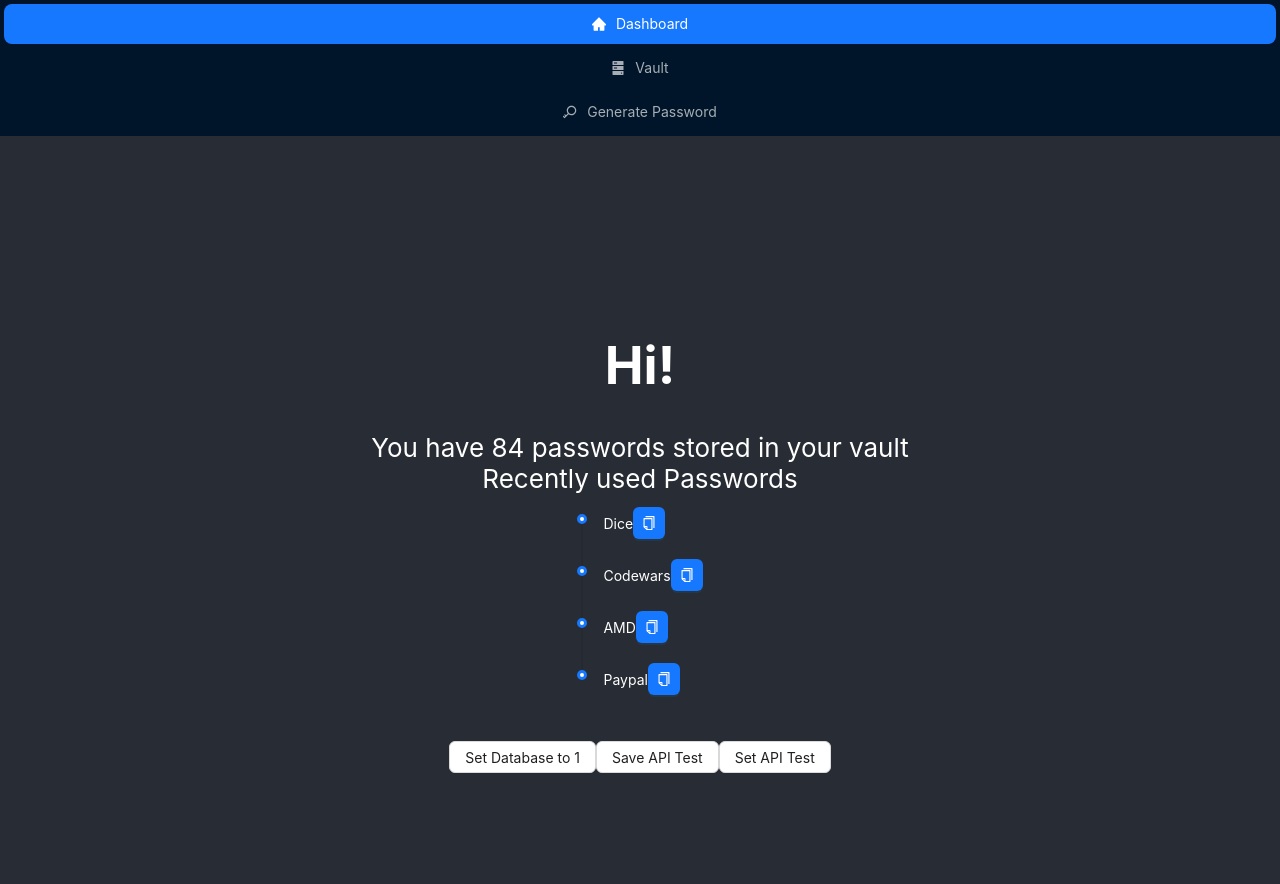
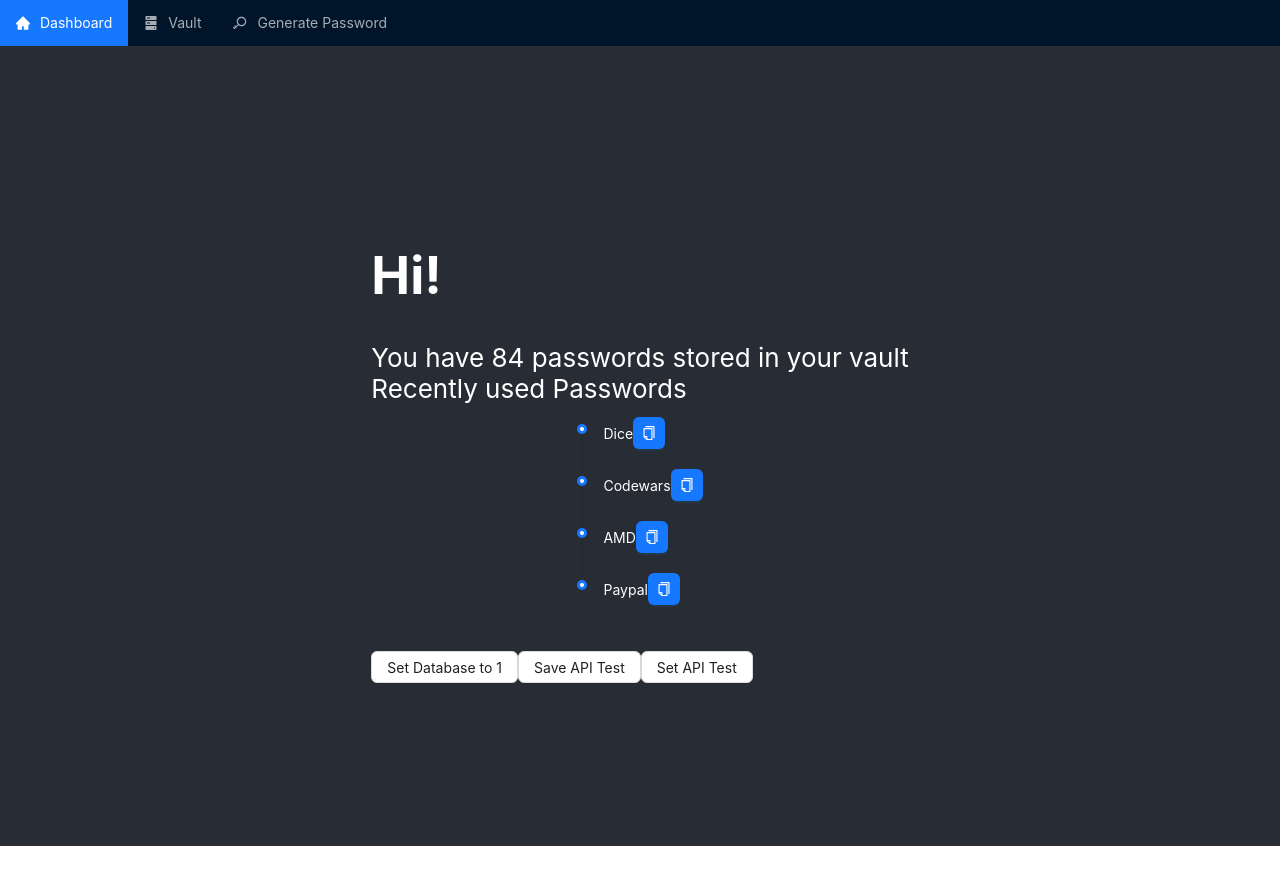
Before and after one commit to jalowe13/passnow, a React (Create React App) app: page / in a window 1280 px wide. Shown: the top 884 px of the page. After the commit the page ends 846 px from the top, so only its background shows below. Built offline with nearby package versions, Linux system fonts and the light colour scheme.

Commit message:
Component Refactor

```diff
--- /dev/null
+++ b/src/Api.ts
@@ -0,0 +1,37 @@
+// Client Side API Calls
+
+const url: string = "http://127.0.0.1:8080";
+const api_version: string = "/api/v1/";
+const end: string = url + api_version;
+
+export const ENDPOINTS = {
+    HEALTH: `${end}health`,
+    GENERATE_PASSWORD: `${end}password/generate`,
+    SAVE: `${end}save`,
+    BUTTON_CLICKED: `${end}button-clicked`,
+}
+
+export const API = {
+    async fetch(endpoint: string, options= {}){
+        if (endpoint === null || endpoint === "") {
+            throw new Error("Endpoint is null or empty for fetchAPI");
+          }
+        console.log("FETCHING ENDPOINT:", endpoint, "WITH OPTIONS:", options);
+        const optionsPath = Object.values(options).reduce((path, value) => `${path}/${value}`, "");
+        const fullEndpoint = `${endpoint}${optionsPath}`; // Append options path to endpoint\
+        console.log("FETCHING FULL:", `${fullEndpoint}`);
+          try {
+            const response = await fetch(`${fullEndpoint}`);
+            if (!response.ok) {
+              throw new Error(`HTTP error! status: ${response.status}`);
+            }
+            const data = await response.json();
+            return data;
+          } catch (error) {
+            console.error(`An error occurred while FETCHING check ${endpoint}`, error);
+            throw new Error("Network error occurred while fetching data");
+          }
+    }
+}
+
+export default API;
--- a/src/App.tsx
+++ b/src/App.tsx
@@ -1,124 +1,45 @@
 import "./App.css";
-import { HomeFilled, HddFilled, KeyOutlined } from "@ant-design/icons";
-
-import { Menu, MenuProps } from "antd";
-import React, { useState } from "react";
-import Dashboard from "./Dashboard.tsx";
-import Vault from "./Vault.tsx";
-import GeneratePassword from "./GeneratePassword.tsx";
+import React, { createContext, useContext, useState } from "react";
+import MenuHeader from "./components/MenuHeader.tsx";
+import ContentView from "./components/ContentView.tsx";
 // Jacob Lowe
 
-// Viewing Screens
-enum View {
+export enum View {
   Dashboard,
   Vault,
   GeneratePassword,
 }
 
+// Define the context type
+interface ViewContextType {
+  view: View;
+  setView: (newView: View) => void;
+}
+
+// Create the context with explicit type
+export const ViewContext = createContext<ViewContextType | undefined>(
+  undefined
+);
+
+// Custom hook for using context to ensure it's used within a provider
+export const useView = () => {
+  const context = useContext(ViewContext);
+  if (!context) {
+    throw new Error("useView must be used within a ViewProvider");
+  }
+  return context;
+};
+
 const App: React.FC = () => {
-  // Log messages
+  const [view, setView] = useState<View>(View.Dashboard);
 
-  const [view, setView] = useState<View>(View.Dashboard); // ['dashboard', 'vault', 'generate-password'
-  const [responseData, setResponseData] = useState<string>(""); // Response data from the server
-
-  const handleClickMenu: MenuProps["onClick"] = (e) => {
-    console.log(e.key);
-    switch (e.key) {
-      case "sub1":
-        setView(View.Dashboard);
-        break;
-      case "sub2":
-        setView(View.Vault);
-        break;
-      case "sub3":
-        setView(View.GeneratePassword);
-        break;
-    }
-  };
-
-  /*
-    Generic function to handle button clicks and send a POST request to the server based on
-    the endpoint passed in as a string parameter.
-    // endpoint: string - the endpoint to send the POST request to
-    // data: any - optional data to send to the server
-  */
-  const handleButtonClick = (endpoint: string, data?: any): void => {
-    console.log("Data coming in", data);
-    console.log("Button clicked with string", endpoint);
-    console.log("Data:", data);
-    // Convert data to query parameters for GET request
-    const params = new URLSearchParams(data).toString();
-    console.log("Params:", params, { method: "GET" });
-    fetch(`http://127.0.0.1:8080/api/${endpoint}?${params}`)
-      .then((response) => response.text())
-      .then((data) => {
-        console.log("Endpoint:", endpoint); // Log the endpoint
-        console.log("Response:", data); // Log the response data
-        setResponseData(data); // Set the response data in the state
-      })
-      .catch((error) => {
-        console.error("Error:", error); // Log any errors
-      });
-  };
-
-  type MenuItem = Required<MenuProps>["items"][number];
-
-  const items: MenuItem[] = [
-    {
-      key: "sub1",
-      label: "Dashboard",
-      icon: <HomeFilled />,
-    },
-    {
-      key: "sub2",
-      label: "Vault",
-      icon: <HddFilled />,
-    },
-    {
-      key: "sub3",
-      label: "Generate Password",
-      icon: <KeyOutlined />,
-    },
-  ];
-
-  const dashboard_items = [
-    { label: "Dice" },
-    { label: "Codewars" },
-    { label: "AMD" },
-    { label: "Paypal" },
-  ];
   return (
-    <div className="App">
-      <Menu
-        defaultSelectedKeys={["sub1"]}
-        defaultOpenKeys={["sub1"]}
-        mode="vertical"
-        items={items}
-        theme="dark"
-        onClick={(e) => handleClickMenu(e)}
-      />
-      <header className="App-header">
-        {view === View.Dashboard && (
-          <Dashboard
-            handleButtonClick={handleButtonClick}
-            items={dashboard_items}
-          />
-        )}
-        {view === View.Vault && (
-          <Vault
-            handleButtonClick={handleButtonClick}
-            items={dashboard_items}
-          />
-        )}
-        {view === View.GeneratePassword && (
-          <GeneratePassword
-            handleButtonClick={handleButtonClick}
-            items={dashboard_items}
-            responseData={responseData}
-          />
-        )}
-      </header>
-    </div>
+    <ViewContext.Provider value={{ view, setView }}>
+      <div>
+        <MenuHeader /> {/* Removed setView prop */}
+        <ContentView />
+      </div>
+    </ViewContext.Provider>
   );
 };
 
--- a/src/GeneratePassword.tsx
+++ b/src/GeneratePassword.tsx
@@ -3,24 +3,50 @@
 
 import React, { useState } from "react";
 import { InputNumber, Button, Switch } from "antd";
+import { API, ENDPOINTS } from "./Api.ts";
 
 interface GeneratePasswordProps {
-  handleButtonClick: (
-    endpoint: string,
-    data: { passwordLength?: string | number | null; charToggle?: boolean }
-  ) => void;
+  // handleButtonClick: (
+  //   endpoint: string,
+  //   data: { passwordLength?: string | number | null; charToggle?: boolean }
+  // ) => void;
   items: { label: string }[];
-  responseData: string;
+  //responseData: string;
 }
 
-const GeneratePassword: React.FC<GeneratePasswordProps> = ({
-  handleButtonClick,
-  responseData,
-}) => {
+// Returning data from the server
+interface Data {
+  password: string;
+}
+const defaultData: Data = {
+  password: "",
+};
+
+const GeneratePassword: React.FC<GeneratePasswordProps> = (
+  {
+    // handleButtonClick,
+    //responseData,
+  }
+) => {
+  const [data, setData] = useState<Data>(defaultData); // Data from the server
   const [value, setValue] = useState<string | number | null>("16"); // Default value for the input number
   const [charToggle, setCharToggle] = useState<boolean>(false); // Default value for the toggle button
   const onCharToggleClick = (checked: boolean) => {
     setCharToggle(checked); // Set the toggle button to the opposite of what it currently is
+  };
+
+  const handleButtonClick = async (): Promise<void> => {
+    const passwordLength =
+      typeof value === "string" ? parseInt(value, 10) : value;
+    try {
+      const result = await API.fetch(ENDPOINTS.GENERATE_PASSWORD, {
+        passwordLength,
+        charToggle,
+      });
+      setData(result);
+    } catch (error) {
+      console.error(`Failed to fetch data`, error);
+    }
   };
 
   return (
@@ -52,19 +78,14 @@ const GeneratePassword: React.FC<GeneratePasswordProps> = ({
           <Button
             type="primary"
             onClick={() => {
-              const passwordLength =
-                typeof value === "string" ? parseInt(value, 10) : value;
-              handleButtonClick("generate-password", {
-                passwordLength,
-                charToggle: charToggle,
-              });
+              handleButtonClick();
             }}
           >
             Generate Password
           </Button>
           <div>
             <h2>Password</h2>
-            <div>{responseData}</div>
+            <div>{data.password}</div>
           </div>
         </div>
       </div>
--- a/src/Vault.tsx
+++ b/src/Vault.tsx
@@ -4,7 +4,6 @@
 import React from "react";
 
 interface VaultProps {
-  handleButtonClick: (endpoint: string) => void;
   items: { label: string }[];
 }
 
--- /dev/null
+++ b/src/components/ContentView.tsx
@@ -0,0 +1,37 @@
+import React from "react";
+import { View, useView } from "../App.tsx";
+import Dashboard from "../Dashboard.tsx";
+import API from "../Api.ts";
+import Vault from "../Vault.tsx";
+import GeneratePassword from "../GeneratePassword.tsx";
+
+const ContentView: React.FC = () => {
+  const { view } = useView();
+  const dashboard_items = [
+    { label: "Dice" },
+    { label: "Codewars" },
+    { label: "AMD" },
+    { label: "Paypal" },
+  ];
+  const handleButtonClick = (endpoint: string, data?: any): void => {
+    console.log("test coming in", data);
+    API.fetch(endpoint, data);
+  };
+  return (
+    <div>
+      <header className="App-header">
+        {view === View.Dashboard && <Dashboard items={dashboard_items} />}
+        {view === View.Vault && <Vault items={dashboard_items} />}
+        {view === View.GeneratePassword && (
+          <GeneratePassword
+            //handleButtonClick={handleButtonClick}
+            items={dashboard_items}
+            //responseData={responseData}
+          />
+        )}
+      </header>
+    </div>
+  );
+};
+
+export default ContentView;
--- /dev/null
+++ b/src/components/MenuHeader.tsx
@@ -0,0 +1,82 @@
+import React, { useState, useCallback } from "react";
+import { HomeFilled, HddFilled, KeyOutlined } from "@ant-design/icons";
+import { Menu, MenuProps } from "antd";
+import { useView, View } from "../App.tsx";
+
+const MenuHeader: React.FC = () => {
+  // States
+  const { view, setView } = useView();
+  const [responseData, setResponseData] = useState<string>(""); // Response data from the server
+  const [data, setData] = useState<any>(null); // Data from the server
+  const handleClickMenu: MenuProps["onClick"] = (e) => {
+    console.log(e.key);
+    switch (e.key) {
+      case "sub1":
+        setView(View.Dashboard);
+        break;
+      case "sub2":
+        setView(View.Vault);
+        break;
+      case "sub3":
+        setView(View.GeneratePassword);
+        break;
+    }
+  };
+
+  /*
+    Generic function to handle button clicks and send a POST request to the server based on
+    the endpoint passed in as a string parameter.
+    // endpoint: string - the endpoint to send the POST request to
+    // data: any - optional data to send to the server
+  */
+  // Button click event handler
+  const handleButtonClick = useCallback(
+    async (apiFunction: () => Promise<any>) => {
+      console.log(`Button clicked!`);
+      try {
+        const data = await apiFunction();
+        console.log("Api data:", data);
+        setData(data); // Set the data state
+        return data;
+      } catch (error) {
+        console.error(`Failed to fetch data`, error);
+      }
+    },
+    [] // The array is the dependency list for the callback that holds all variables it depends on
+  );
+
+  type MenuItem = Required<MenuProps>["items"][number];
+
+  const items: MenuItem[] = [
+    {
+      key: "sub1",
+      label: "Dashboard",
+      icon: <HomeFilled />,
+    },
+    {
+      key: "sub2",
+      label: "Vault",
+      icon: <HddFilled />,
+    },
+    {
+      key: "sub3",
+      label: "Generate Password",
+      icon: <KeyOutlined />,
+    },
+  ];
+
+  return (
+    <div className="App">
+      <Menu
+        defaultSelectedKeys={["sub1"]}
+        defaultOpenKeys={["sub1"]}
+        mode="horizontal"
+        items={items}
+        theme="dark"
+        onClick={handleClickMenu}
+      />
+    </div>
+  );
+};
+
+export default MenuHeader;
```
Also changed, not shown: src/Dashboard.tsx (+15 -10 lines), 1 other file (tests, documents, lock files or other folders).
